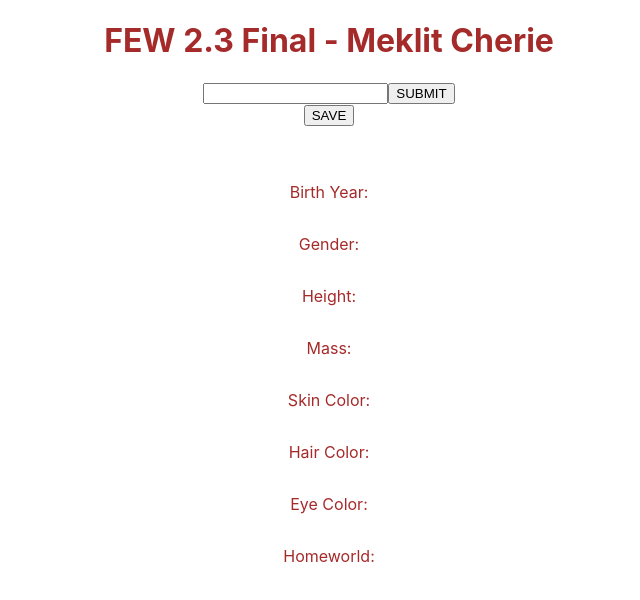
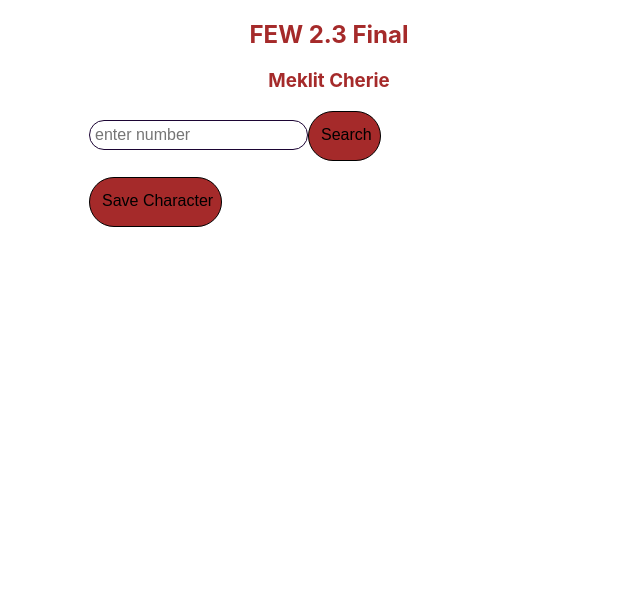
Before and after one commit to mekcherie/Final-2.3-React-redux, a React (Create React App) app: page / in a window 1280 px wide. Shown: the top 600 px of the page, without its empty margins (311-951 px from the left). Built offline with nearby package versions, Linux system fonts and the light colour scheme.

Commit message:
finished all the challenges

```diff
--- a/src/App.js
+++ b/src/App.js
@@ -1,22 +1,13 @@
-import Home from './Home';
-import StarWars from './StarWars';
-import './Display.css';
-import { Provider } from 'react-redux';
-import { createStore, applyMiddleware } from 'redux'
-import thunk from 'redux-thunk'
-// import reducers from "./reducers";
-
-const store = createStore(applyMiddleware(thunk))
+import React from 'react';
+import Home from './Home'
+import StarWars from './StarWars'
 
 function App() {
-
   return (
-    <Provider store={store}>
     <div className="App">
       <Home />
       <StarWars />
     </div>
-    </Provider>
   );
 }
 
--- a/src/Display.css
+++ b/src/Display.css
@@ -1,24 +1,34 @@
-.Display{
-    display: grid;
-    color: brown;
-    justify-content: center;
-
+.starWars {
+    padding-left: 25em;
+    display: flex;
 }
 
-.App {
-    color: brown;
-    margin: 5px;
-    text-align: center;
-
+button {
+    padding: 0.9rem 0.5rem 1rem 0.75rem;
+    border: solid 1px;
+    border-radius: 3rem;
+    background-color: brown;
+    color: black;
+    font-size: 1rem;
 }
 
-.home {
-    margin: 35px;
+input {
     padding: 5px;
+    border: solid 1px;
+    border-radius: 5rem;
+    color: rgb(28, 4, 52);
+    font-size: 1rem;
+}
+
+.save {
+    margin-top: 1em;
+    border-radius: 3rem;
+}
+
+.title {
+    text-align: center;
     color: brown;
-    display: grid;
-    grid-template-columns: 1fr 1fr 1fr 1fr;
-    position: relative;
-    left: 37%;
-    gap: 1px;
+    margin: 4px;
+    padding: 0px;
+    font-size: 1rem;
 }
--- a/src/Display.js
+++ /dev/null
@@ -1,21 +0,0 @@
-import React from 'react'
-function Display(props) {
-  const { name, birthYear, gender, height, mass, skinColor, hairColor, eyeColor, homeworld, films  } = props;
-
-  return (
-    <div className="Display">
-      <h2>{name}</h2>
-      <p>Birth Year: {birthYear}</p>
-      <p>Gender: {gender}</p>
-      <p>Height: {height}</p>
-      <p>Mass: {mass}</p>
-      <p>Skin Color: {skinColor}</p>
-      <p>Hair Color: {hairColor}</p>
-      <p>Eye Color: {eyeColor}</p>
-      <p>Homeworld: {homeworld}</p>
-      {/* {films.map(film => <p key={film.title}>Film: {film.title}</p>)} */}
-    </div>
-  );
-}
-
-export default Display;
--- a/src/Home.js
+++ b/src/Home.js
@@ -1,11 +1,13 @@
-import React from 'react';
+import React from 'react'
+import Title from './Title'
 
-function Home() {
-  return (
-    <div className="Home">
-      <h1>FEW 2.3 Final - Meklit Cherie</h1>
-    </div>
-  );
+function Home(props) {
+    return (
+        <div className = 'title'>
+            <h2>FEW 2.3 Final</h2>
+            <Title name='Meklit Cherie'/>
+        </div>
+    )
 }
 
 export default Home;
--- a/src/StarWars.js
+++ b/src/StarWars.js
@@ -1,81 +1,113 @@
-import React from 'react';
-import { useState } from 'react';
-import Display from './Display.js';
-import { useDispatch, useSelector } from 'react-redux'
-import { loadDisplay } from './actions'
+import React, {Component} from 'react';
+import './Display.css'
 
-function StarWars () {
-  const dispatch = useDispatch()
+class StarWars extends Component{
+  constructor(props) {
+      super(props)
+      this.state = {swData : null,
+                    isLoading: false,
+                    num: undefined,
+                    characters: [],
+                    }
+  }
 
-  const [displayNumber, setNumber] = useState(0)
-  const [displayList, setList] = useState([])
-  const data = useSelector(state => state.character)
+  async getStarWarsData(url) {
+    try{
+      const res = await fetch(url)
+      const json = await res.json()
 
+      const response = await fetch(json.homeworld)
+      const homejson = await response.json()
+      this.setState({ swData: json, isLoading: false })
+      this.state.swData.homeworld = homejson
+
+    } catch(err) {
+        this.setState({ swData: null })
+        console.log('-- Error fetching --')
+        console.log(err.message)
+      }
+  }
+
+  handleSubmit(e) {
+    this.setState({isLoading : true})
+    e.preventDefault();
+    const url = `https://swapi.dev/api/people/${this.state.num}`
+    this.getStarWarsData(url)
+  }
+
+  renderCharacter() {
+    const swData = this.state.swData
+    if (swData === null) {
+      return undefined
+    }
+    return <div>
+
+            <p>{swData.name}</p>
+            <p>Hair color: {swData.hair_color}</p>
+            <p>Eye color: {swData.eye_color}</p>
+            <p>Height: {swData.height}</p>
+            <p>Mass: {swData.mass}</p>
+        </div>
+  }
+
+  checkRender() {
+    if (this.state.isLoading) {
+        return 'Loading'
+    }
+    return this.renderCharacter()
+  }
+
+  handleSave(swdata) {
+    let {characters} = this.state
+    this.setState({characters: [...characters, swdata]})
+  }
+
+  renderSaved() {
+    let {characters} = this.state
+    const arrChar = characters.map((person) => {
         return (
         <div>
-      <div className='forms'>
-        <form
-          onSubmit={event => {
-            event.preventDefault()
-            dispatch(loadDisplay(displayNumber))
-          }}
-        >
+            <h2>{person.name}</h2>
+            <p>Hair color: {person.hair_color}</p>
+            <p>Eye color: {person.eye_color}</p>
+            <p>Height: {person.height}</p>
+            <p>Mass: {person.mass}</p>
+            <p>Homeworld: {person.homeworld.name}</p>
+            <p>Rotation period: {person.homeworld.rotation_period}</p>
+            <p>Climate: {person.homeworld.climate}</p>
+            <p>Diameter: {person.homeworld.diameter}</p>
+            <p>Gravity: {person.homeworld.gravity}</p>
+            <p>Orbital period: {person.homeworld.orbital_period}</p>
+            <p>Population: {person.homeworld.population}</p>
+            <p>Surface water: {person.homeworld.surface_water}</p>
+            <p>Terrain: {person.homeworld.terrain}</p>
+        </div>
+        )})
+    return arrChar
+    }
 
+  render() {
+    return (
+      <div className = 'starWars'>
+        <div className='starWars-form'>
+          <form onSubmit={e => this.handleSubmit(e)}>
           <input
-            type='number'
-            onChange={event => setNumber(event.target.value)}
+            value={this.state.num}
+            onChange={e => this.setState({ num: e.target.value })}
+            type="text"
+            placeholder="enter number"
             />
-          <button name='submit' type='submit'>SUBMIT</button>
+            <button className='submit-btn' type="submit">Search</button>
           </form>
-
-        <form
-          onSubmit={event => {
-            event.preventDefault()
-
-            const display = (
-              <Display
-                name={data[0].name}
-                birthYear={data[0].birth_year}
-                gender={data[0].gender}
-                height={data[0].height}
-                mass={data[0].mass}
-                skinColor={data[0].skin_color}
-                hairColor={data[0].hair_color}
-                eyeColor={data[0].eye_color}
-                homeworld={data[1].name}
-                films={data[2]}
-              />
-            )
-
-            const list = [...displayList, display]
-            setList(list)
-          }}
-        >
-          <button name='save' type='submit'>SAVE</button>
-        </form>
-
+              <div>{this.checkRender()}</div>
+              <button className='save' onClick={() => this.handleSave(this.state.swData)}>Save Character</button>
           </div>
-
-      {data &&
         <div>
-          <Display
-            name={data[0].name}
-            birthYear={data[0].birth_year}
-            gender={data[0].gender}
-            height={data[0].height}
-            mass={data[0].mass}
-            skinColor={data[0].skin_color}
-            hairColor={data[0].hair_color}
-            eyeColor={data[0].eye_color}
-            homeworld={data[1].name}
-            films={data[2]}
-          />
-        </div>}
-
-      <Display displayList={displayList} />
-
+          {this.renderSaved()}
+        </div>
       </div>
     )
   }
+}
 
-export default StarWars
+export default StarWars;
--- /dev/null
+++ b/src/Title.js
@@ -0,0 +1,11 @@
+import React from 'react'
+
+function Title(props) {
+    return (
+        <div className = 'title'>
+            <h3> {props.name}</h3>
+        </div>
+    )
+}
+
+export default Title;
--- a/src/actions/index.js
+++ /dev/null
@@ -1,41 +0,0 @@
-export const LOAD_DISPLAY= 'LOAD_DISPLAY'
-export const DISPLAY_SUCCESS = 'DISPLAY_SUCCESS'
-export const DISPLAY_ERROR = 'DISPLAY_ERROR'
-
-export const displaySuccess = (data) => {
-  return {
-    type: DISPLAY_SUCCESS,
-    payload: { data }
-  }
-}
-
-export const displayError = (error) => {
-  return {
-    type: DISPLAY_ERROR,
-    payload: { error }
-  }
-}
-
-export const loadDisplay = (number) => {
-  return async (dispatch) => {
-    const url = `https://swapi.dev/api/people/${number}/`
-
-    try {
-      const res = await fetch(url)
-      const json = await res.json()
-
-      const resTwo = await fetch(json.homeworld)
-      const jsonTwo = await resTwo.json()
-
-      const filmsRes = await Promise.all(json.films.map(film => fetch(film)))
-
-      const filmsJSON = await Promise.all(filmsRes.map(res => res.json()))
-
-      const jsonArr = [json, jsonTwo, filmsJSON]
-
-      dispatch(displaySuccess(jsonArr))
-    } catch (error) {
-      dispatch(displayError(error))
-    }
-  }
-}
--- a/src/reducers/iindex.js
+++ /dev/null
@@ -1,6 +0,0 @@
-import { combineReducers } from 'redux'
-import { displayReducer } from './displayReducer'
-
-export default combineReducers({
-  display: displayReducer
-})
```
Also changed, not shown: src/reducers/displayReducers.js (deleted, +0 -14 lines). Lines whose indentation alone changed are shown as unchanged.
